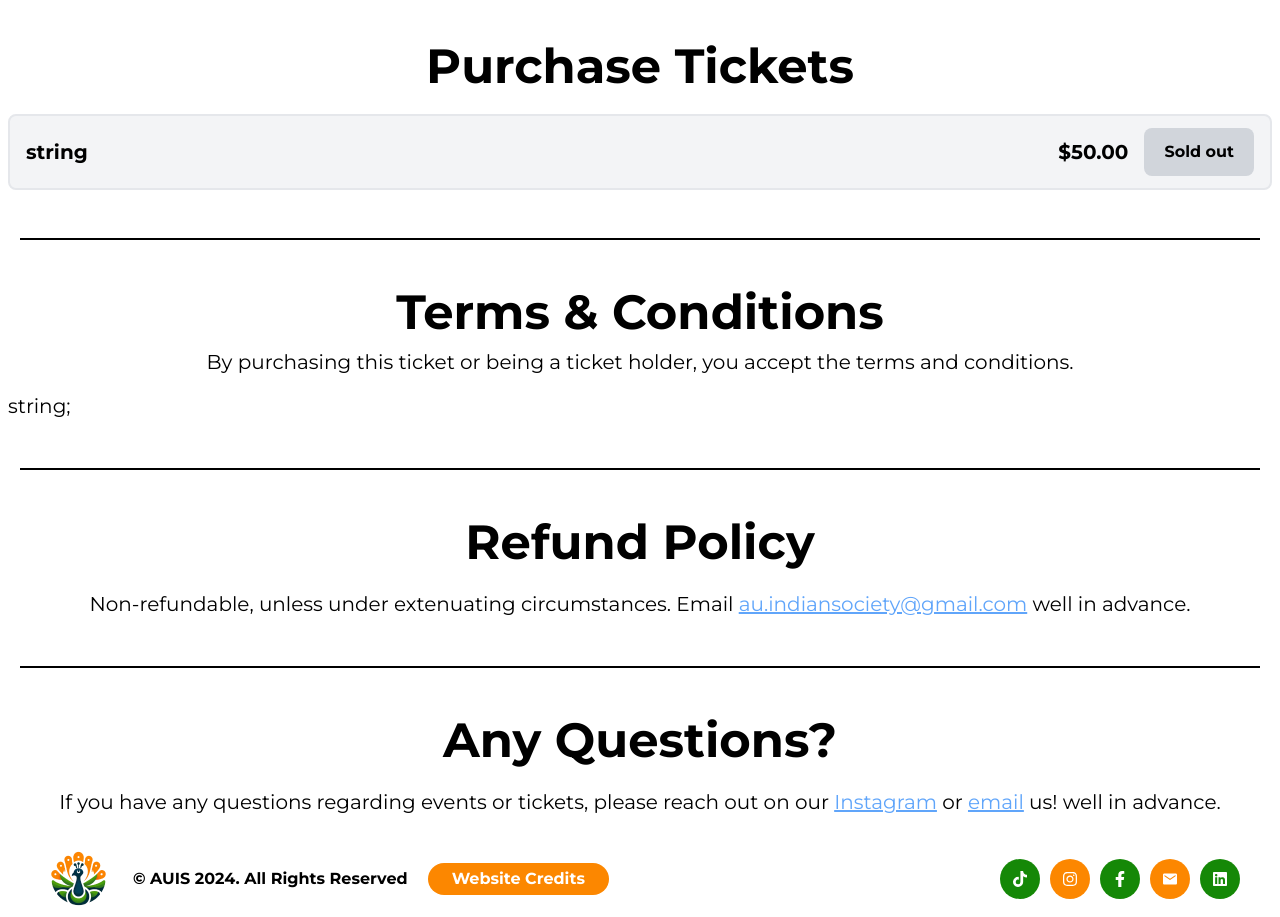
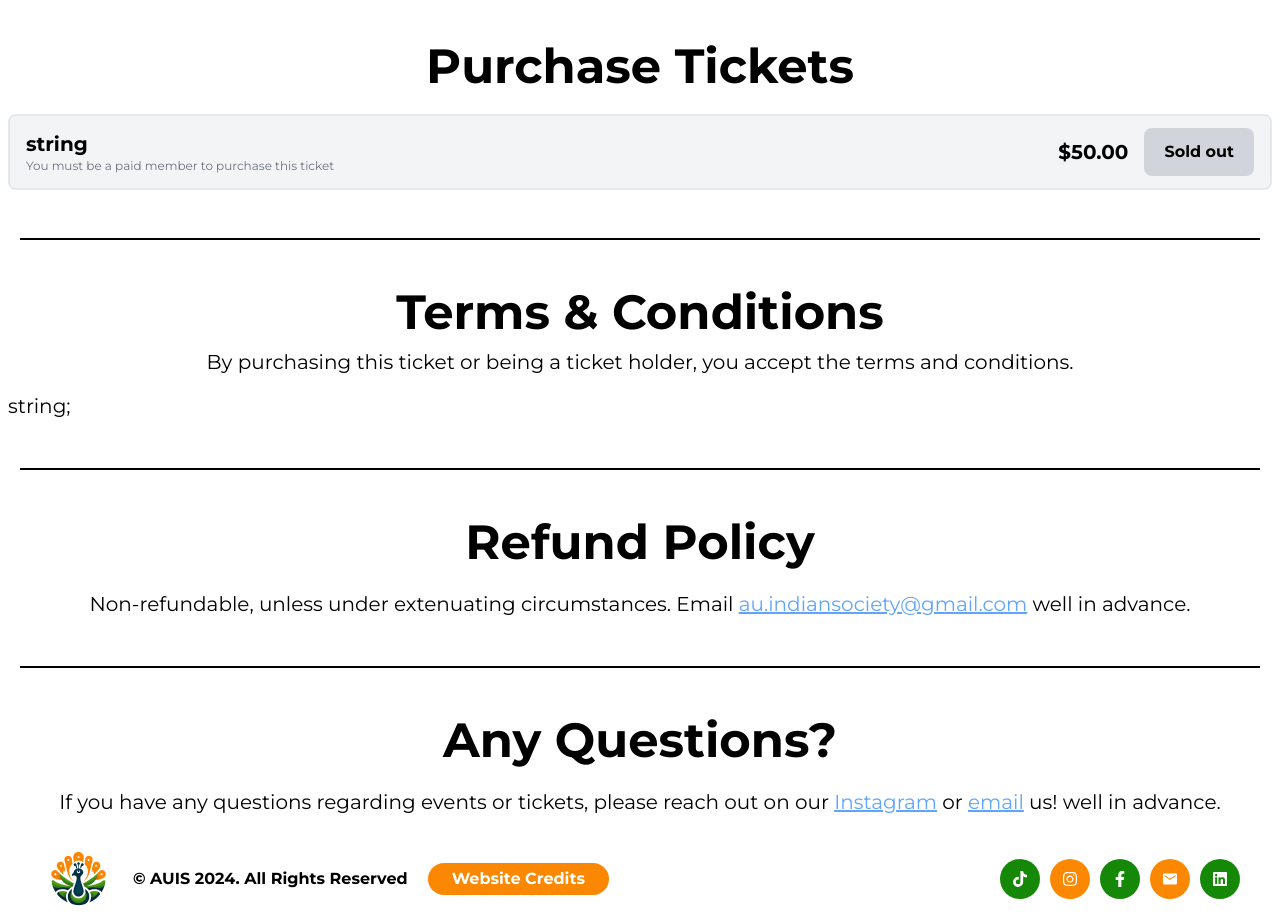
Before and after one commit to UoaWDCC/auis-portal, a React (Vite) app in the folder web/: page /events/1 in a window 1280 px wide. Shown: the part 1240-2157 px from the top of the page. Built offline with nearby package versions, Linux system fonts and the light colour scheme; no server answers.

Commit message:
feat: added membership hint

```diff
--- a/web/src/components/event-information-page/ContactInformation.tsx
+++ b/web/src/components/event-information-page/ContactInformation.tsx
@@ -1,6 +1,6 @@
 import { EmailLink, InstagramLink } from "../../data/data";
 
-export default function LineBreak() {
+export default function ContactInformation() {
   return (
     <>
       <h2 className="px-5 pt-6 text-center text-5xl font-bold md:px-0">
--- a/web/src/components/event-information-page/TicketCard.tsx
+++ b/web/src/components/event-information-page/TicketCard.tsx
@@ -9,6 +9,7 @@ interface LocationInformationProps {
   bypassLink : string
   isTicketLive: boolean
   numTicketsLeft: number
+  isMemberOnly: boolean
 }
 
 export default function TicketCard({
@@ -19,7 +20,8 @@ export default function TicketCard({
   bypass,
   bypassLink,
   isTicketLive,
-  numTicketsLeft
+  numTicketsLeft,
+  isMemberOnly
 }: LocationInformationProps) {
   const navigate = useNavigate();
 
@@ -46,8 +48,14 @@ export default function TicketCard({
               <p className="pl-4 text-xs text-gray-500">
                 Both ticket holders must be members
               </p>
+            ) : (isMemberOnly ? (
+              <p className="pl-4 text-xs text-gray-500">
+                You must be a paid member to purchase this ticket
+              </p>
             ) : (
               <></>
+            )
+
             )}
           </div>
           <div className="flex items-center justify-center">
--- a/web/src/screens/EventInformationScreen.tsx
+++ b/web/src/screens/EventInformationScreen.tsx
@@ -104,48 +104,6 @@ export default function EventInformationScreen({
     ref.current?.scrollIntoView({ behavior: "smooth" });
   };
 
-  //   const markdown = `A paragraph with *emphasis* and **strong importance**.
-
-  // > A block quote with ~strikethrough~ and a URL: https://reactjs.org.
-
-  // * Lists
-  // * [ ] todo
-  // * [x] done
-
-  // A table:
-
-  // | a | b |
-  // | - | - |
-  // `;
-
-  //   const test: string = `
-
-  //   _✨ Our most awaited event of the year… THE AUIS BALL 2024!✨🍾🪩_
-
-  // It’s time to dust off your finest ethnic attire and join us for an unforgettable night of celebrating Indian culture in all its glory 🎉💃🕺
-
-  // Prepare to be wowed with our stunning ballroom, exquisite range of food options, and music and dance performances to bring the wedding vibes we know you all have been missing! 🌟
-
-  // - 🗓️ Saturday 3rd August
-  // - ⏰ 6.30pm - 1am
-  // - 📍Grand Millennium Hotel
-
-  // This is strictly an 18+ ONLY event.
-
-  // But wait, there’s more! An extra specialty of our Ball this year, ticket holders will get exclusive access to our pre-events leading up to the Ball to truly provide an authentic Indian wedding experience 🤩 More information about these events will be released soon!
-
-  // We are also calling all passionate choreographers to help us light the stage! 🪔 Apply now through the link in our bio. Forms for dancers will be released soon, keep an eye out! The Choreographer Form will close on Saturday 15th June at 11.59pm.
-
-  // Don’t miss out on the opportunity to fulfil your filmy fantasies!
-
-  // Tickets will be released exclusively for AUIS members on Wednesday 12th June at 8pm for the first 100 hours!
-
-  // After 100 hours, the tickets will be available for everyone.
-
-  // The closing date for ticket sales will strictly be on Tuesday 23rd July at 11.59pm (not Indian Standard Time)😋
-
-  // We can’t wait to see you and teri jaans on the dance floor! 🧡🤍💙💚`;
-
   return (
     <>
       <div className="from-AUIS-dark-teal to-AUIS-teal bg-gradient-to-b pb-20">
@@ -183,6 +141,7 @@ export default function EventInformationScreen({
             title={ticket.name}
             isDouble={ticket.isDouble}
             price={ticket.price}
+            isMemberOnly= {ticket.isMemberOnly}
           />
         ))}
       </div>
```
